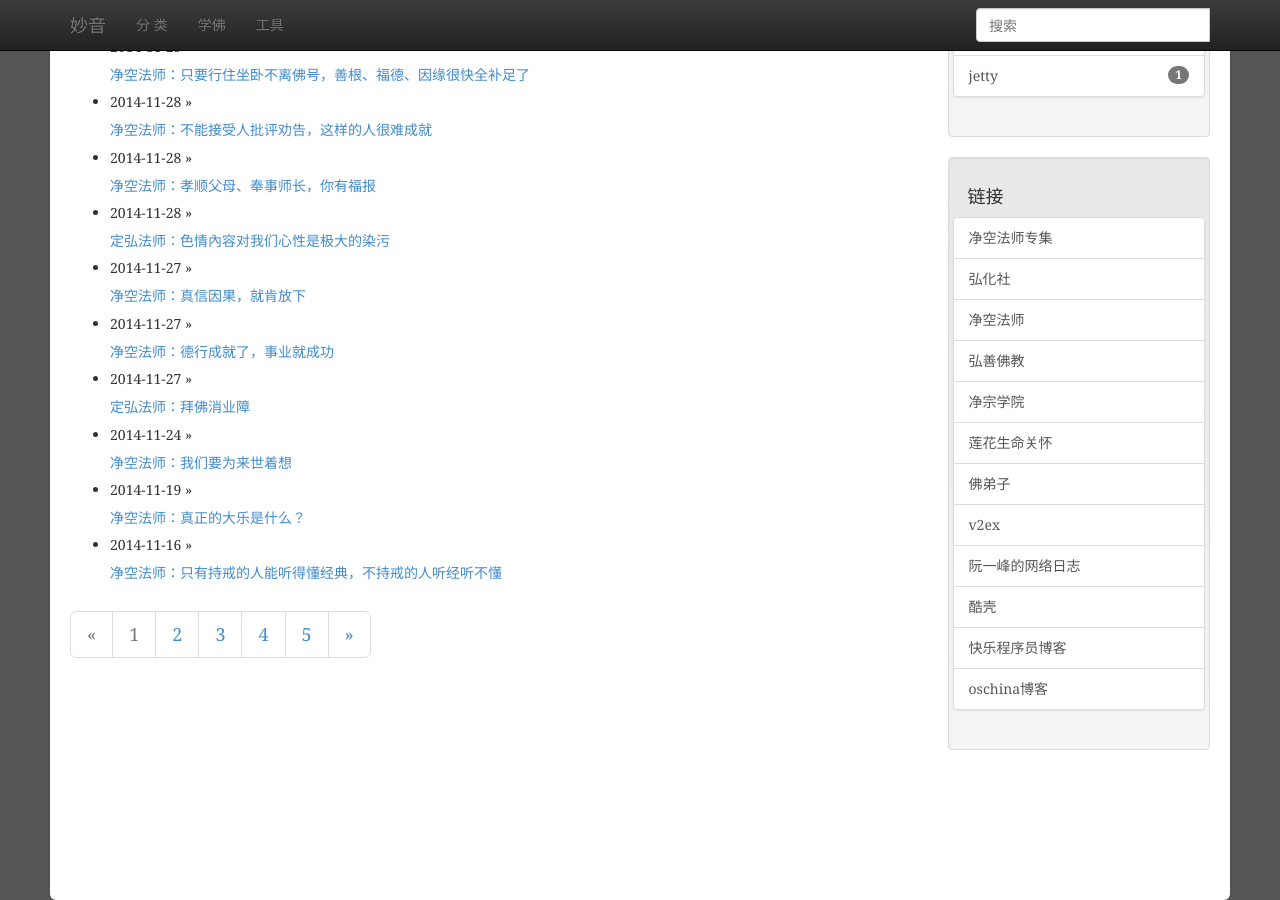
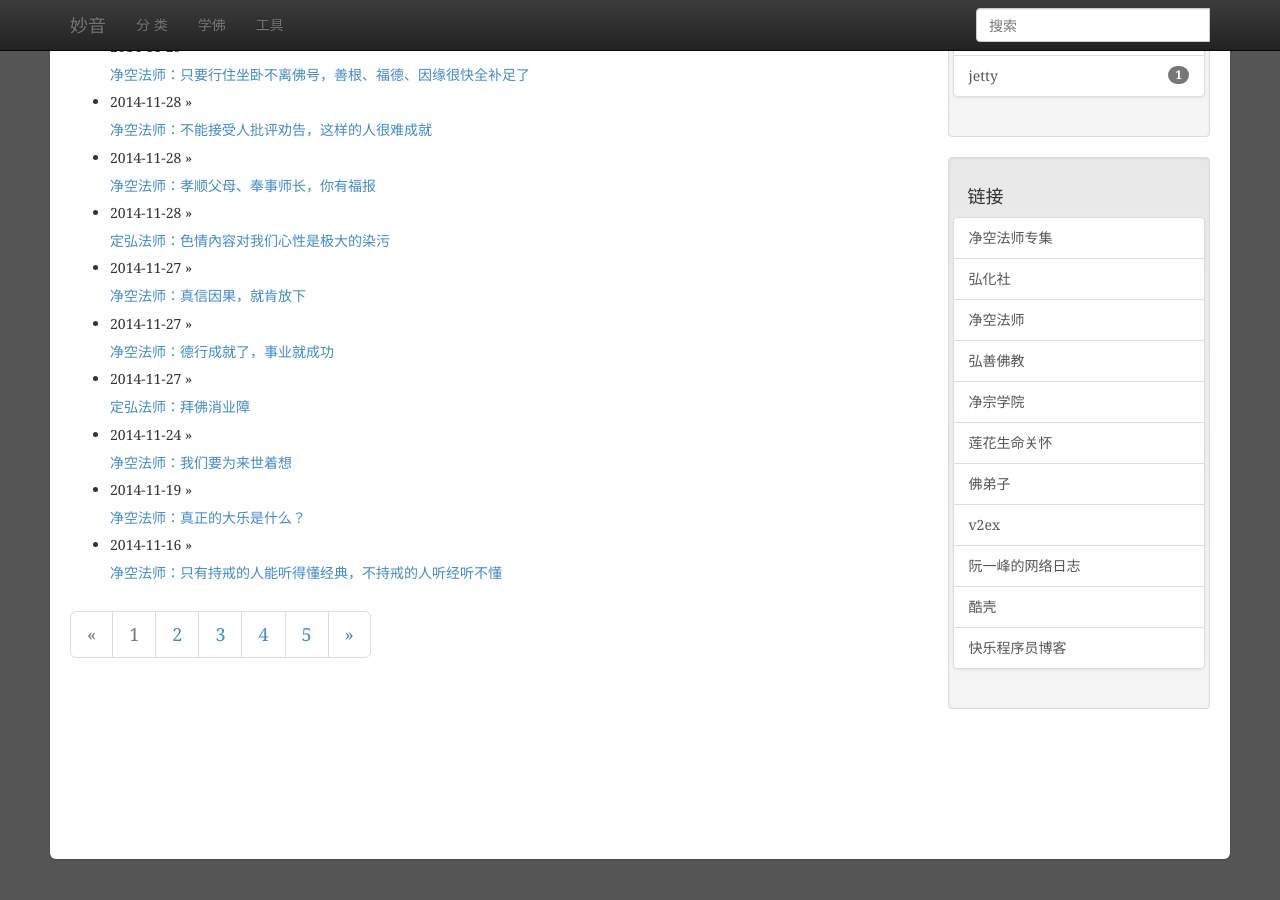
Before and after one commit to miaoyin/blog-old, a Jekyll site: the page built from index.html, in a window 1280 px wide and 900 px high, scrolled down 1146 px. Built offline with Jekyll 4.4.1, drawn with Linux system fonts in a browser that asks for light colours; Markdown is read by kramdown in place of the engine named in the settings; the list of posts is cut into pages by our own code; after the commit the page ends 2005 px from its top, so only the background shows below that.

Commit message:
去掉oschina链接

```diff
--- a/_layouts/index.html
+++ b/_layouts/index.html
@@ -45,8 +45,6 @@ layout:  header
           <a class="list-group-item" target="_blank" href="http://coolshell.cn/">酷壳</a>
 
           <a class="list-group-item" target="_blank" href="http://yongqing.is-programmer.com/">快乐程序员博客</a>
-
-          <a class="list-group-item" target="_blank" href="http://my.oschina.net/yongqing">oschina博客</a>
       </div>
     </div>
   </div>
```
